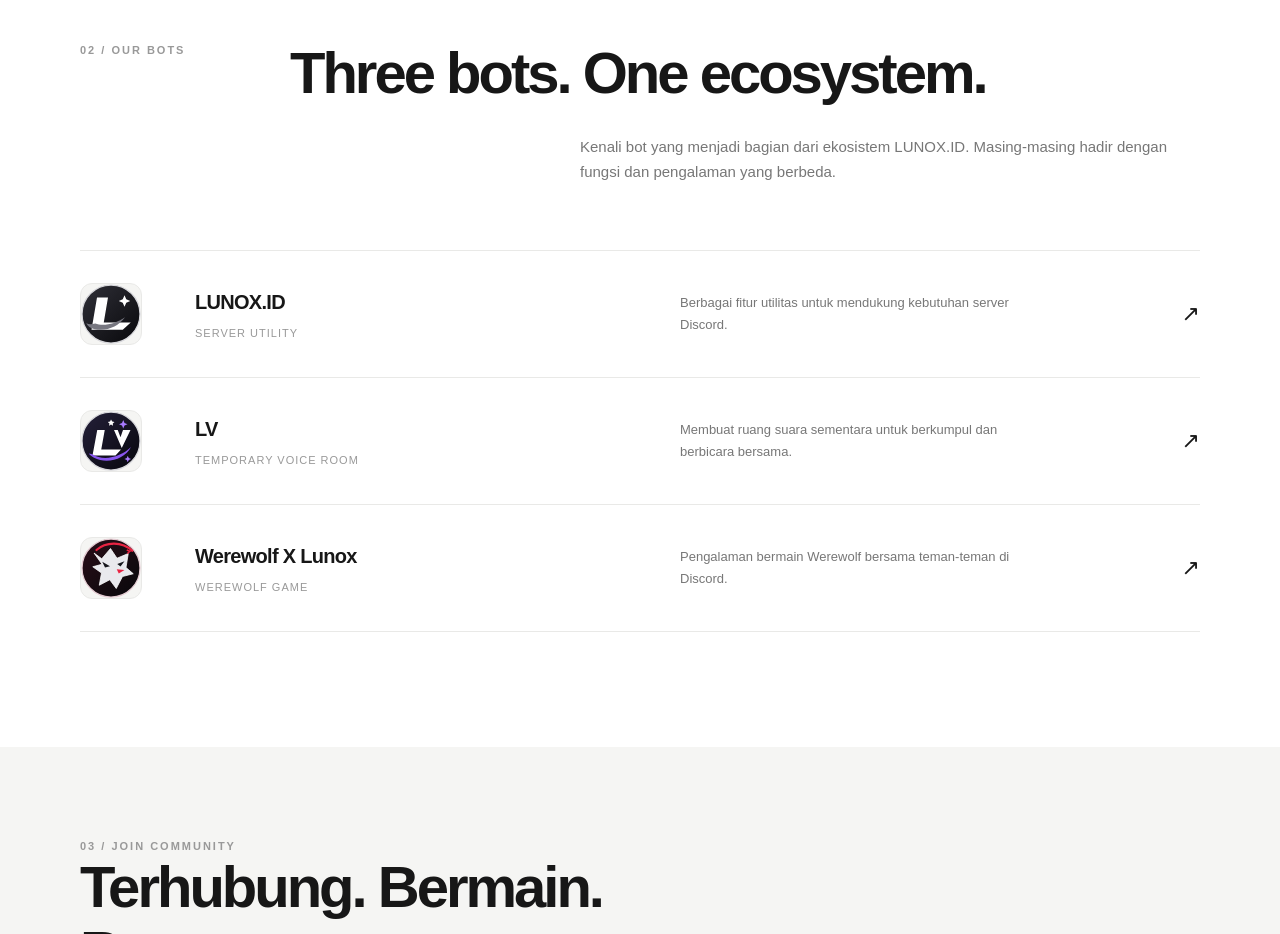
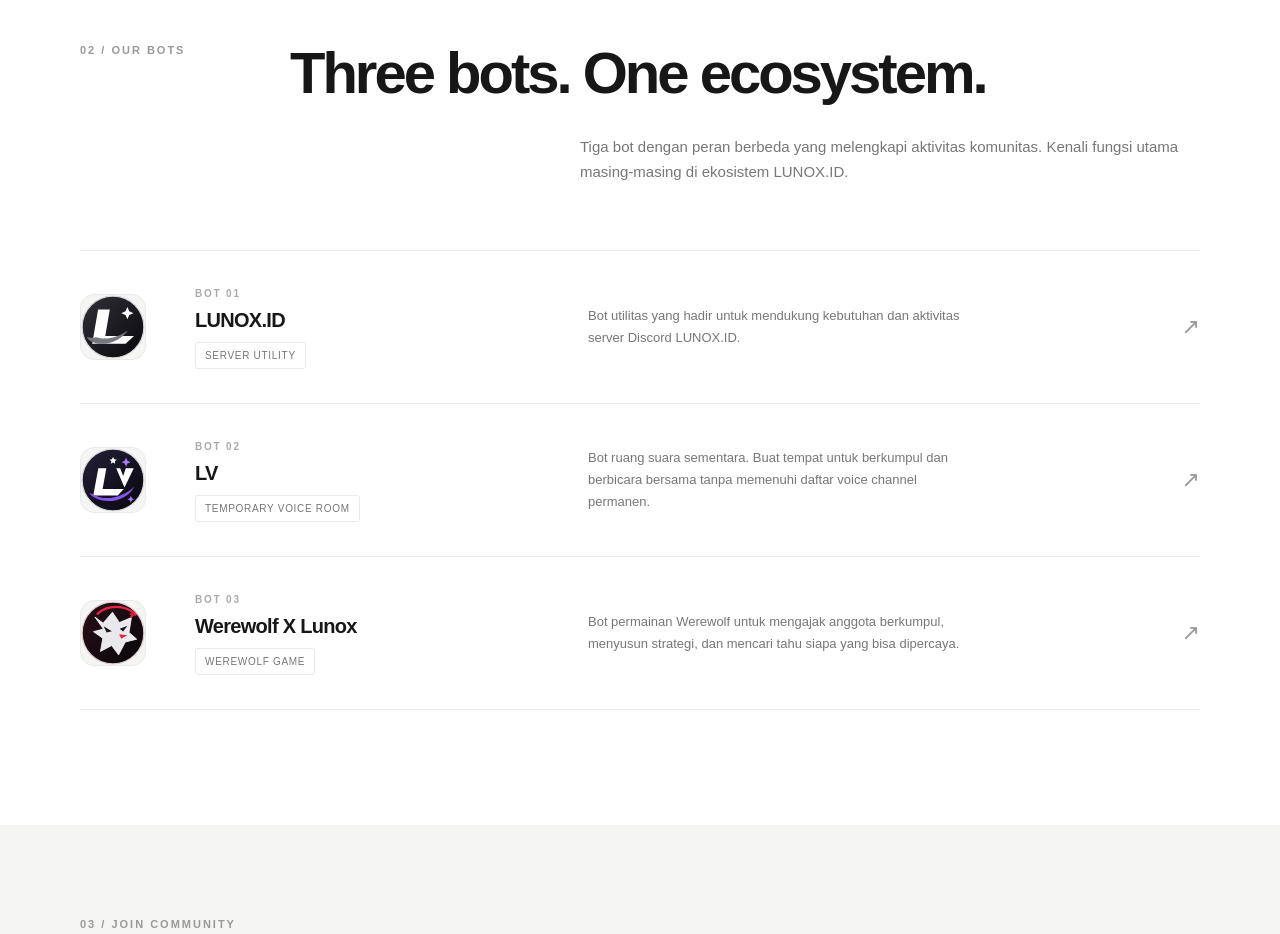
Before and after one commit to Arthaagungg/Website-lunox-id, a plain HTML site: page index.html in a window 1280 px wide. Shown: the part 1440-2374 px from the top of the page. Drawn offline with Linux system fonts and the light colour scheme.

Commit message:
Improve bot profile section

```diff
--- a/index.html
+++ b/index.html
@@ -49,7 +49,6 @@
     .logo img { width:36px; height:36px; display:block; border-radius:9px; }
     .footer-brand { display:flex; align-items:center; gap:9px; color:var(--black); }
     .footer-brand img { width:30px; height:30px; border-radius:8px; }
-
     .nav-links { display: flex; gap: 34px; color: var(--gray); font-size: 13px; }
     .nav-links a { transition: color .2s; }
     .nav-links a:hover { color: var(--black); }
@@ -95,20 +94,21 @@
     .about-details p { max-width: 440px; color: var(--gray); font-size: 14px; }
     .bot-list { margin-top: 65px; border-top: 1px solid var(--line); }
     .bot-card {
-      display: grid; grid-template-columns: 90px 1fr 1fr 35px;
-      align-items: center; gap: 25px; padding: 32px 0;
-      border-bottom: 1px solid var(--line); transition: padding .2s;
+      display: grid; grid-template-columns: 90px minmax(180px, .8fr) 1.2fr 35px;
+      align-items: center; gap: 25px; padding: 34px 0;
+      border-bottom: 1px solid var(--line); transition: padding .2s, background .2s;
     }
-    .bot-card:hover { padding-left: 12px; padding-right: 12px; }
+    .bot-card:hover { padding-left: 14px; padding-right: 14px; background: #fcfcfb; }
     .bot-icon {
-      width: 62px; height: 62px; display: block; object-fit: cover;
+      width: 66px; height: 66px; display: block; object-fit: cover;
       background: var(--light); border: 1px solid var(--line);
-      border-radius: 12px;
+      border-radius: 14px;
     }
-    .bot-name { font-size: 20px; font-weight: 700; letter-spacing: -.7px; }
-    .bot-type { margin-top: 5px; color: #999; font-size: 11px; letter-spacing: 1px; text-transform: uppercase; }
-    .bot-description { max-width: 370px; color: var(--gray); font-size: 13px; }
-    .bot-arrow { font-size: 22px; text-align: right; }
+    .bot-index { color: #aaa; font-size: 10px; font-weight: 700; letter-spacing: 1.8px; margin-bottom: 5px; }
+    .bot-name { font-size: 20px; font-weight: 700; letter-spacing: -.7px; line-height: 1.3; }
+    .bot-type { display: inline-block; margin-top: 9px; padding: 4px 9px; border: 1px solid var(--line); border-radius: 3px; color: #777; font-size: 10px; letter-spacing: .7px; text-transform: uppercase; }
+    .bot-description { max-width: 390px; color: var(--gray); font-size: 13px; }
+    .bot-arrow { font-size: 22px; text-align: right; color: #999; }
     .join-section { padding: 90px 0; background: var(--light); border: none; }
     .join-content { display: flex; justify-content: space-between; align-items: flex-end; gap: 35px; }
     .join-content h2 { max-width: 650px; }
@@ -226,8 +226,8 @@
           <div>
             <h2>Three bots. One ecosystem.</h2>
             <p class="section-description">
-              Kenali bot yang menjadi bagian dari ekosistem LUNOX.ID.
-              Masing-masing hadir dengan fungsi dan pengalaman yang berbeda.
+              Tiga bot dengan peran berbeda yang melengkapi aktivitas komunitas.
+              Kenali fungsi utama masing-masing di ekosistem LUNOX.ID.
             </p>
           </div>
         </div>
@@ -235,29 +235,32 @@
           <article class="bot-card">
             <img class="bot-icon" src="assets/bot-lunox.svg" alt="Avatar bot LUNOX.ID">
             <div>
+              <div class="bot-index">BOT 01</div>
               <div class="bot-name">LUNOX.ID</div>
               <div class="bot-type">Server Utility</div>
             </div>
-            <p class="bot-description">Berbagai fitur utilitas untuk mendukung kebutuhan server Discord.</p>
-            <div class="bot-arrow">↗</div>
+            <p class="bot-description">Bot utilitas yang hadir untuk mendukung kebutuhan dan aktivitas server Discord LUNOX.ID.</p>
+            <div class="bot-arrow" aria-hidden="true">↗</div>
           </article>
           <article class="bot-card">
             <img class="bot-icon" src="assets/bot-lv.svg" alt="Avatar bot LV">
             <div>
+              <div class="bot-index">BOT 02</div>
               <div class="bot-name">LV</div>
               <div class="bot-type">Temporary Voice Room</div>
             </div>
-            <p class="bot-description">Membuat ruang suara sementara untuk berkumpul dan berbicara bersama.</p>
-            <div class="bot-arrow">↗</div>
+            <p class="bot-description">Bot ruang suara sementara. Buat tempat untuk berkumpul dan berbicara bersama tanpa memenuhi daftar voice channel permanen.</p>
+            <div class="bot-arrow" aria-hidden="true">↗</div>
           </article>
           <article class="bot-card">
             <img class="bot-icon" src="assets/bot-werewolf.svg" alt="Avatar bot Werewolf X Lunox">
             <div>
+              <div class="bot-index">BOT 03</div>
               <div class="bot-name">Werewolf X Lunox</div>
               <div class="bot-type">Werewolf Game</div>
             </div>
-            <p class="bot-description">Pengalaman bermain Werewolf bersama teman-teman di Discord.</p>
-            <div class="bot-arrow">↗</div>
+            <p class="bot-description">Bot permainan Werewolf untuk mengajak anggota berkumpul, menyusun strategi, dan mencari tahu siapa yang bisa dipercaya.</p>
+            <div class="bot-arrow" aria-hidden="true">↗</div>
           </article>
         </div>
       </div>
```
